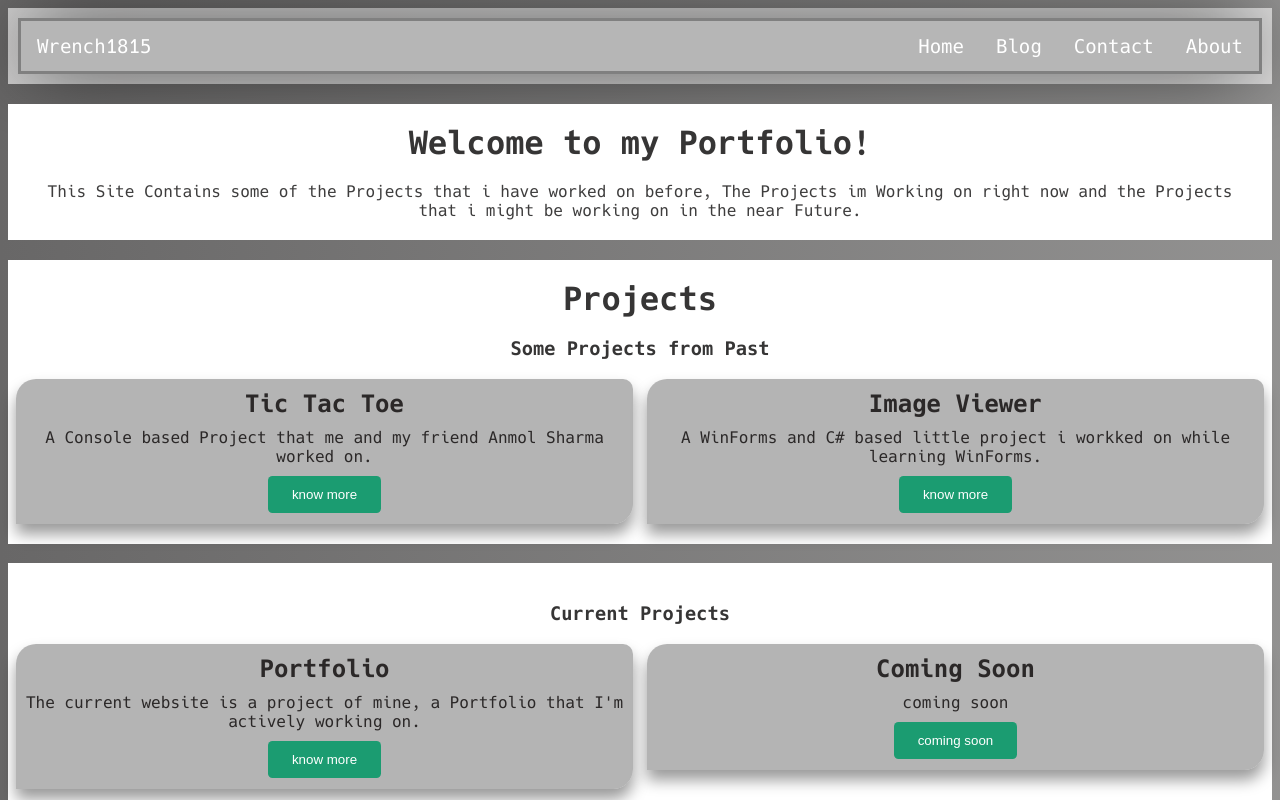
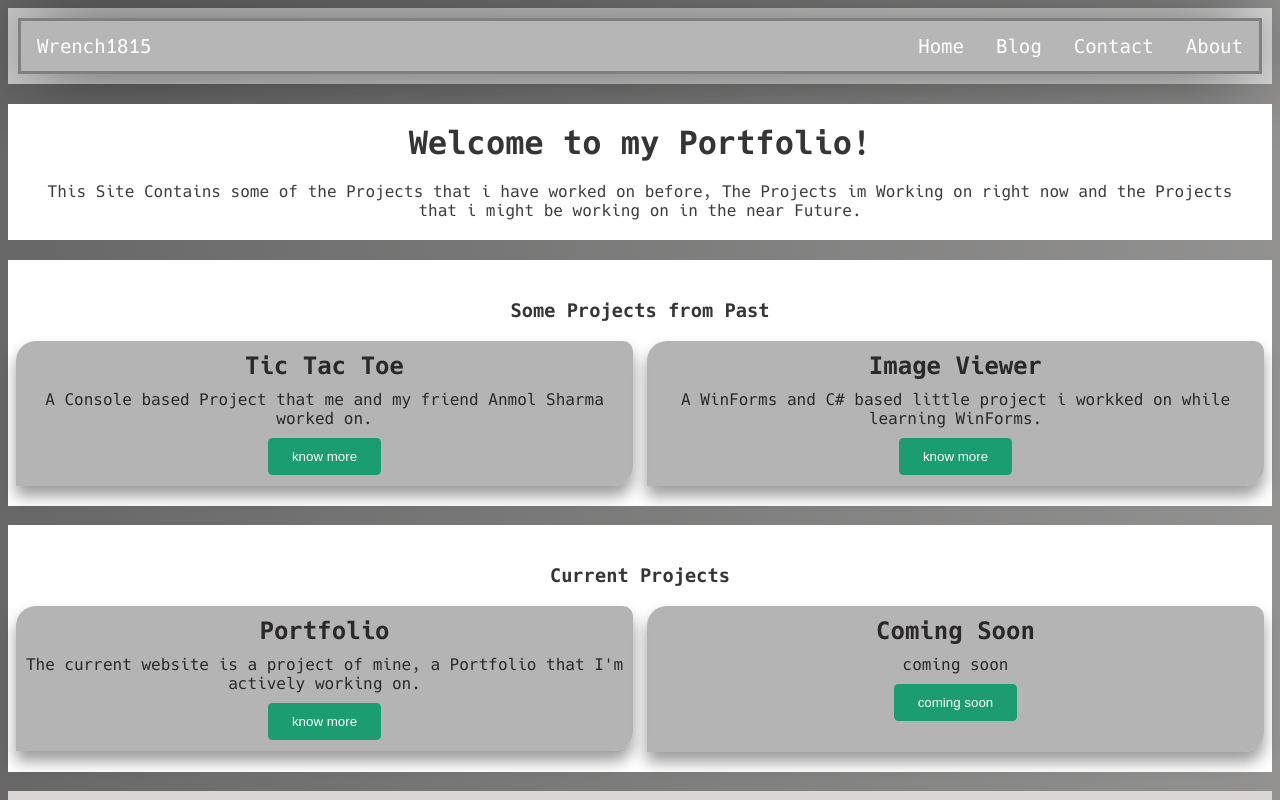
Before and after one commit to wrench1815/wrench1815.github.io, a plain HTML site: page index.html in a window 1280 px wide. Shown: the top 800 px of the page. Drawn offline with Linux system fonts and the light colour scheme.

Commit message:
update css index

```diff
--- a/css/stylesheet.css
+++ b/css/stylesheet.css
@@ -283,6 +283,7 @@
 }
 
 #coming_soon{
+  padding-bottom: 30px;
   float: right;
 }
 
--- a/index.html
+++ b/index.html
@@ -66,7 +66,7 @@
       <div id="container">
         <!-- Past Projects -->
         <div class="container_ch">
-          <h1 class="container_ch_h">Projects</h1>
+          <!-- <h1 class="container_ch_h">Projects</h1> -->
           <h3 class="container_ch_h3">Some Projects from Past</h3>
           <!-- Tic Tac Toe -->
           <div class="box">
```
